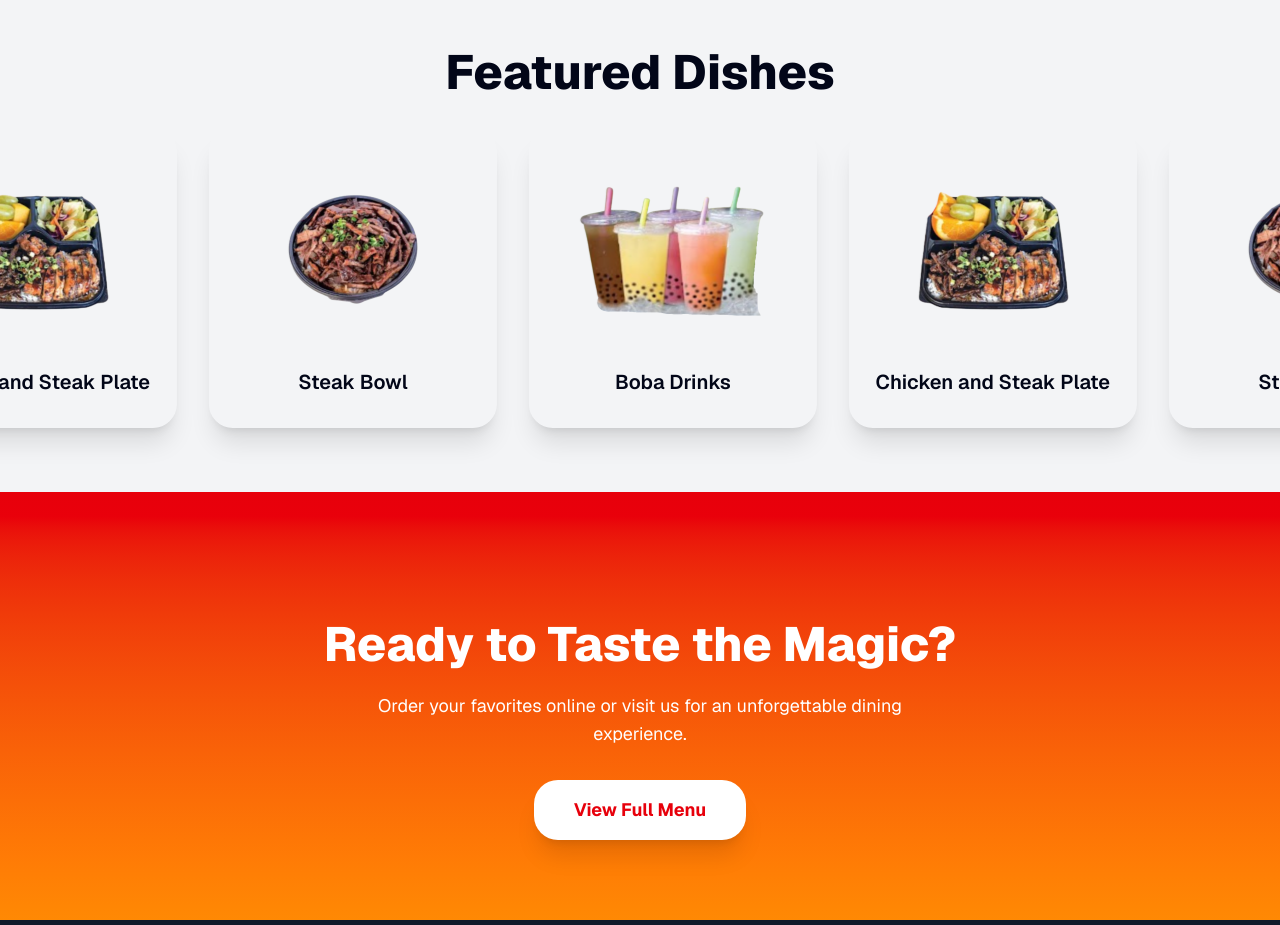
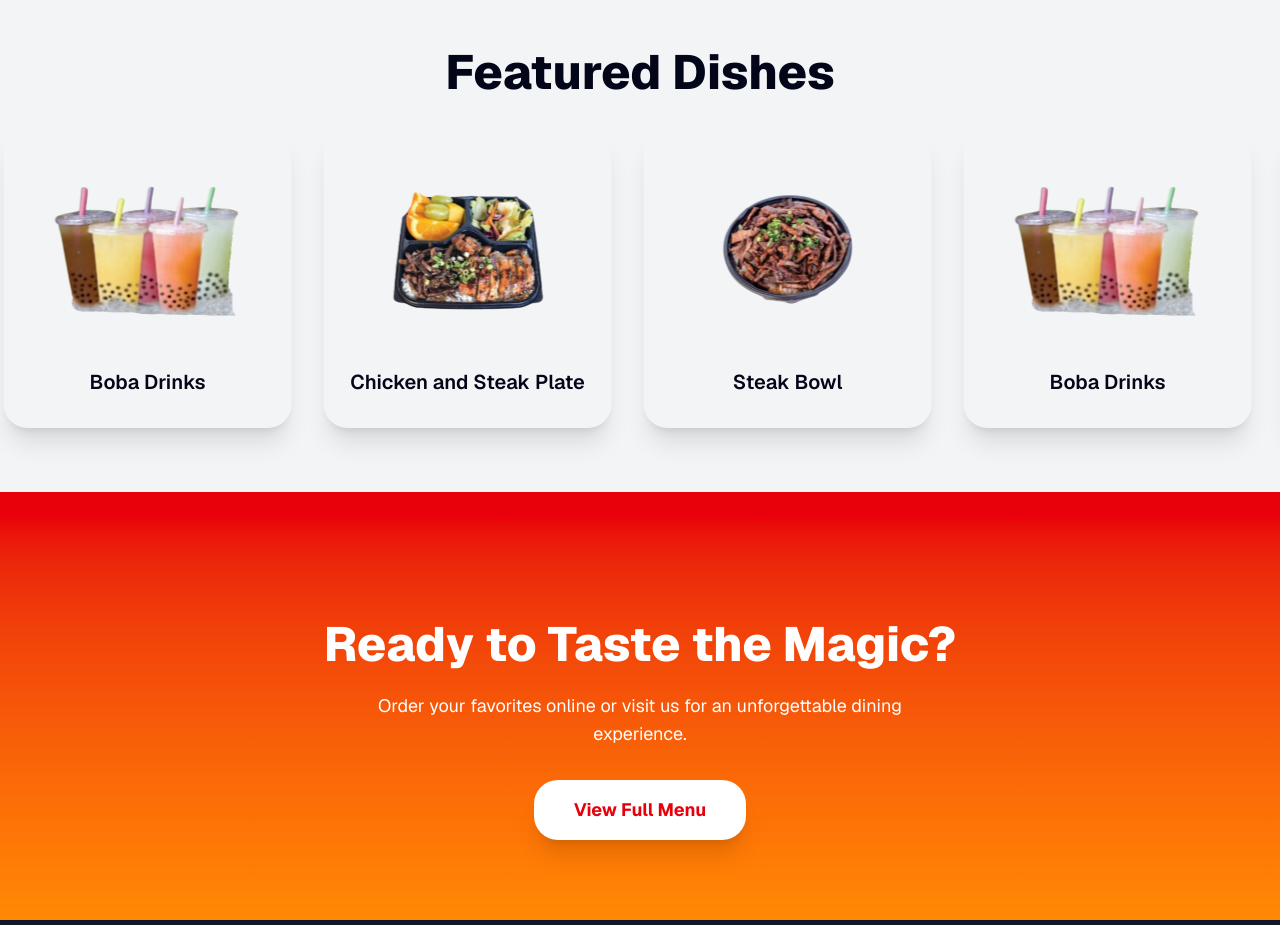
Before and after one commit to EvangelicalThreads/dragon-grill, a Next.js app: page / in a window 1280 px wide. Shown: the part 1520-2445 px from the top of the page. Built offline with nearby package versions, Linux system fonts and the light colour scheme.

Commit message:
Add infinite featured dishes carousel page

```diff
--- a/src/app/page.tsx
+++ b/src/app/page.tsx
@@ -179,17 +179,17 @@ export default function HomePage() {
 
   <motion.div
     className="relative w-full max-w-6xl mx-auto flex gap-4 sm:gap-6 md:gap-8 whitespace-nowrap"
-          animate={{ x: ["0%", "-50%"] }}
+    animate={{ x: ["0%", "-100%"] }} // move left continuously
     transition={{
       x: {
         repeat: Infinity,
         repeatType: "loop",
-              duration: 20,
+        duration: 10, // make this smaller to go faster
         ease: "linear",
       },
     }}
   >
-          {carouselItems.map((dish, idx) => (
+    {carouselItems.concat(carouselItems).map((dish, idx) => (
       <motion.div
         key={idx}
         className="flex-shrink-0 w-60 sm:w-64 md:w-72 flex flex-col items-center p-4 sm:p-6 rounded-3xl shadow-xl hover:scale-105 hover:shadow-2xl transition-all"
@@ -205,11 +205,13 @@ export default function HomePage() {
         <h3 className="mt-3 sm:mt-4 text-lg sm:text-xl md:text-xl font-semibold text-center">
           {dish.name}
         </h3>
-              <p className="mt-1 sm:mt-2 text-gray-600 text-center text-sm sm:text-base"></p>
+        <p className="mt-1 sm:mt-2 text-gray-600 text-center text-sm sm:text-base">
+        </p>
       </motion.div>
     ))}
   </motion.div>
 </section>
+
 
       {/* CTA */}
       <section className="relative w-full pt-32 pb-20 bg-gradient-to-b from-red-600 to-orange-400 flex flex-col items-center justify-center text-white text-center">
```
Lines whose indentation alone changed are shown as unchanged.
